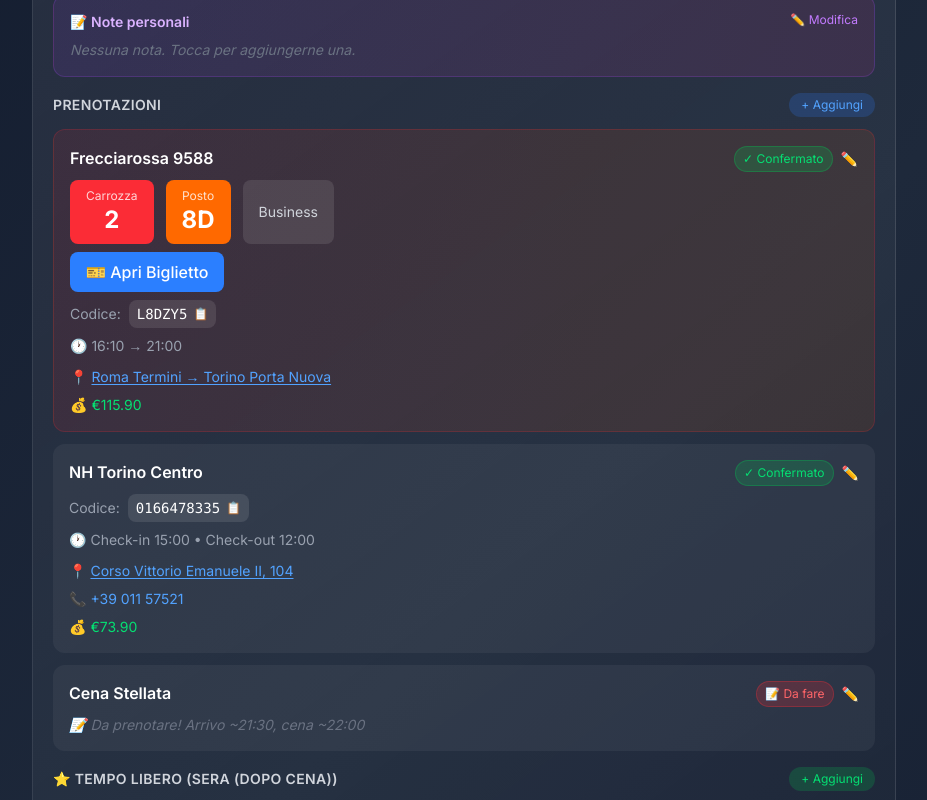
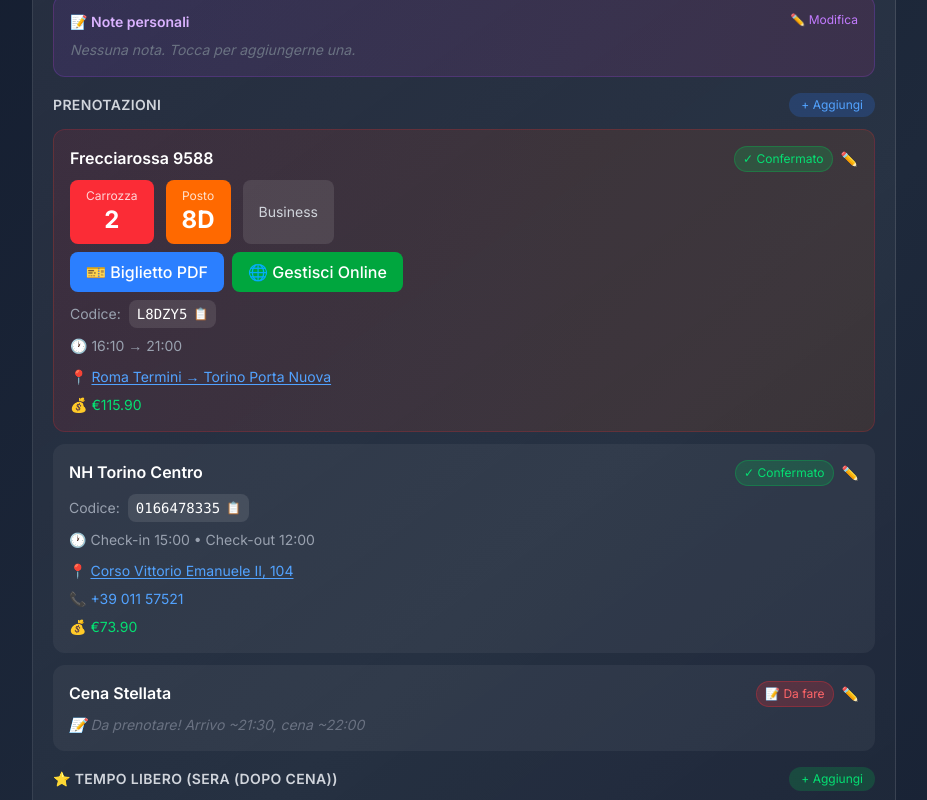
Before and after one commit to vmaretto/viaggio-san-sebastian, a Next.js app: page / in a window 1280 px wide. Shown: the part 720-1520 px from the top of the page, without its empty margins (176-1103 px from the left). Built offline with nearby package versions, Linux system fonts and the light colour scheme.

Commit message:
Add online booking links for trains (Trenitalia, SNCF)

```diff
--- a/src/app/page.tsx
+++ b/src/app/page.tsx
@@ -929,16 +929,30 @@
                                 </div>
                               )}
 
-                              {/* Train: Ticket PDF Button */}
-                              {booking.type === 'train' && booking.ticketPdf && (
+                              {/* Train: Ticket Buttons */}
+                              {booking.type === 'train' && (booking.ticketPdf || booking.link) && (
+                                <div className="flex flex-wrap gap-2">
+                                  {booking.ticketPdf && (
                                     <a
                                       href={booking.ticketPdf}
                                       target="_blank"
                                       rel="noopener noreferrer"
                                       className="inline-flex items-center gap-2 bg-blue-500 hover:bg-blue-600 text-white px-4 py-2 rounded-lg font-medium transition-colors"
                                     >
-                                  🎫 Apri Biglietto
+                                      🎫 Biglietto PDF
                                     </a>
+                                  )}
+                                  {booking.link && (
+                                    <a
+                                      href={booking.link}
+                                      target="_blank"
+                                      rel="noopener noreferrer"
+                                      className="inline-flex items-center gap-2 bg-green-600 hover:bg-green-700 text-white px-4 py-2 rounded-lg font-medium transition-colors"
+                                    >
+                                      🌐 Gestisci Online
+                                    </a>
+                                  )}
+                                </div>
                               )}
 
                               {booking.code && (
@@ -956,7 +970,7 @@
                               )}
                               {booking.price && <p className="text-sm text-green-400">💰 {booking.price}</p>}
                               {booking.notes && <p className="text-sm text-gray-500 italic">📝 {booking.notes}</p>}
-                              {booking.link && (
+                              {booking.link && booking.type !== 'train' && (
                                 <a
                                   href={booking.link}
                                   target="_blank"
--- a/src/data/trip.ts
+++ b/src/data/trip.ts
@@ -73,7 +73,8 @@
         class: "Business",
         price: "€115.90",
         status: 'confirmed',
-        ticketPdf: "/tickets/Virgilio-Maretto-2737474616.pdf"
+        ticketPdf: "/tickets/Virgilio-Maretto-2737474616.pdf",
+        link: "https://www.trenitalia.com/it/informazioni/ricerca_biglietti.html"
       },
       {
         type: 'hotel',
@@ -124,7 +125,8 @@
         class: "1ª Classe - Club Quattro",
         price: "€134.00",
         status: 'confirmed',
-        ticketPdf: "/tickets/tgv-milano-parigi-5WQWQ6.pdf"
+        ticketPdf: "/tickets/tgv-milano-parigi-5WQWQ6.pdf",
+        link: "https://www.sncf-connect.com/app/trips"
       },
       {
         type: 'train',
@@ -138,7 +140,8 @@
         notes: "⚠️ Cambio stazione a Parigi (metro/taxi)",
         price: "€110.00",
         status: 'confirmed',
-        ticketPdf: "/tickets/tgv-parigi-bordeaux-47ZU26.pdf"
+        ticketPdf: "/tickets/tgv-parigi-bordeaux-47ZU26.pdf",
+        link: "https://www.sncf-connect.com/app/trips"
       },
       {
         type: 'car',
@@ -408,6 +411,7 @@
         class: "1ª Classe",
         status: 'confirmed',
         ticketPdf: "/tickets/tgv-parigi-zurigo-VKWQDB.pdf",
+        link: "https://www.sncf-connect.com/app/trips",
         notes: "⚠️ Devi arrivare a Parigi da Bordeaux (treno mattina presto?)"
       },
       {
@@ -420,7 +424,8 @@
         seat: "22",
         class: "1ª Classe",
         status: 'confirmed',
-        ticketPdf: "/tickets/Virgilio-Maretto-1856610016Trenitalia.pdf"
+        ticketPdf: "/tickets/Virgilio-Maretto-1856610016Trenitalia.pdf",
+        link: "https://www.trenitalia.com/it/informazioni/ricerca_biglietti.html"
       },
       {
         type: 'train',
@@ -433,7 +438,8 @@
         class: "1° Business",
         price: "€235.90 (totale Zurigo-Roma)",
         status: 'confirmed',
-        ticketPdf: "/tickets/Virgilio-Maretto-1856610016Trenitalia.pdf"
+        ticketPdf: "/tickets/Virgilio-Maretto-1856610016Trenitalia.pdf",
+        link: "https://www.trenitalia.com/it/informazioni/ricerca_biglietti.html"
       }
     ],
     freeTime: {
```
Lines whose indentation alone changed are shown as unchanged.
